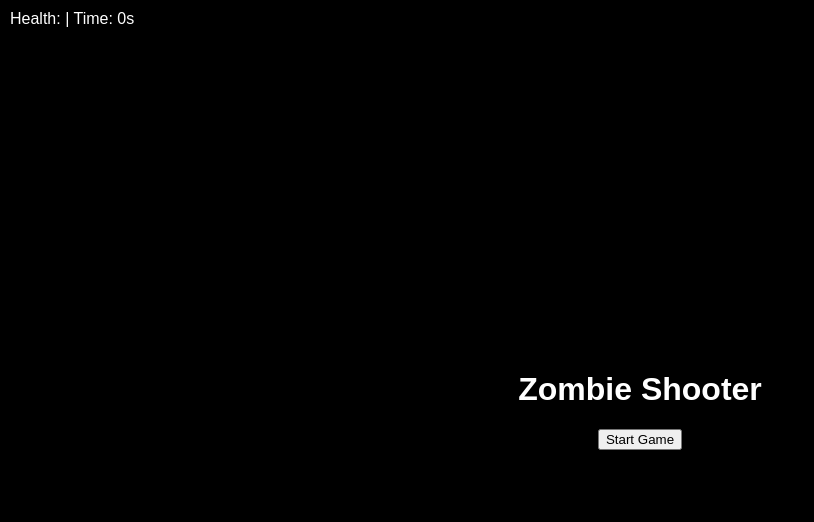
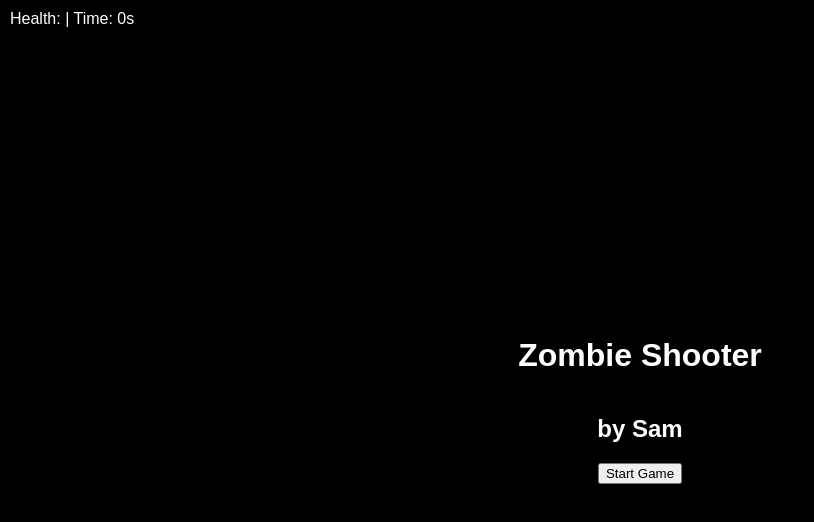
Before and after one commit to ThwartCoder/thwartcoder.github.io, a plain HTML site: page backup.html in a window 1280 px wide. Shown: the whole page, without its empty margins (0-814 px from the left). Drawn offline with Linux system fonts and the light colour scheme.

Commit message:
added credits

```diff
--- a/backup.html
+++ b/backup.html
@@ -52,6 +52,7 @@
   <!-- Start screen -->
   <div id="startScreen" class="overlay">
     <h1>Zombie Shooter</h1>
+    <h2>by Sam</h2>
     <button id="startButton">Start Game</button>
   </div>
 
```
